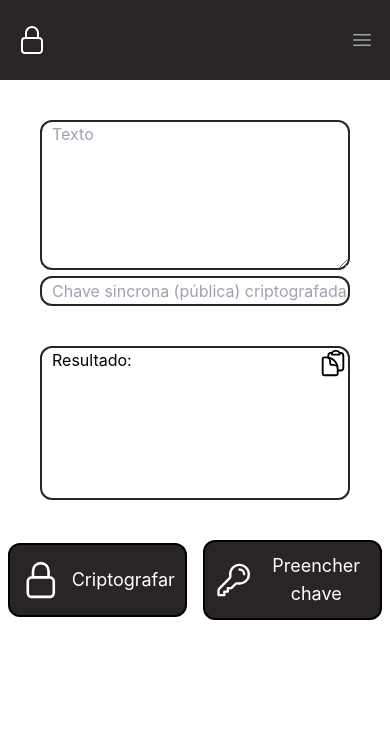
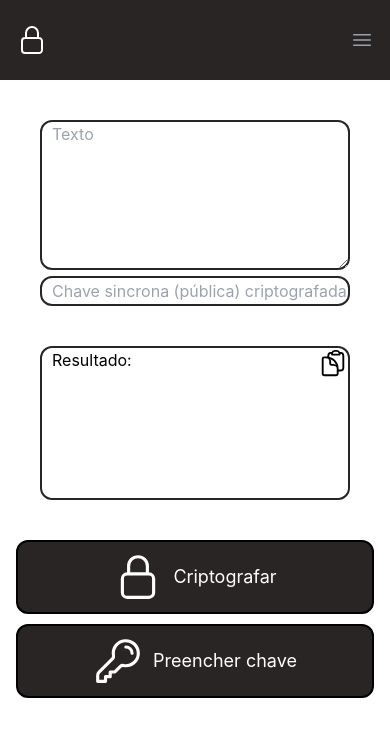
Before and after one commit to PedroLuisBrilhadori/application-RSAcryptography, a Next.js app: page /encrypt in a window 390 px wide. Shown: the top 736 px of the page. Built offline with nearby package versions, Linux system fonts and the light colour scheme.

Commit message:
fix: correct margin bottom button and add design responsive to encrypt

```diff
--- a/src/pages/decrypt.tsx
+++ b/src/pages/decrypt.tsx
@@ -74,7 +74,7 @@ export default function Decrypt() {
       </div>
 
       <div className="flex flex-wrap md:flex-row md:flex-nowrap">
-        <div className="items-center w-full flex place-content-center">
+        <div className="items-center w-full flex place-content-center mb-[10px]">
           <button
             onClick={getData}
             className={`p-[10px] w-11/12 bg-stone-800 rounded-xl text-white text-lg border-black border-2 flex items-center place-content-center hover:bg-white hover:text-black"`}
@@ -84,7 +84,7 @@ export default function Decrypt() {
           </button>
         </div>
 
-        <div className="items-center w-full flex place-content-center">
+        <div className="items-center w-full flex place-content-center mb-[10px]">
           <button
             onClick={getKey}
             className={`p-[10px] w-11/12 bg-stone-800 rounded-xl text-white text-lg border-black border-2 flex items-center place-content-center hover:bg-white hover:text-black"`}
--- a/src/pages/encrypt.tsx
+++ b/src/pages/encrypt.tsx
@@ -73,8 +73,8 @@ export default function Encrypt() {
         />
       </div>
 
-      <div className="items-center w-full flex place-content-center">
-        <div className="items-center w-full flex place-content-center">
+      <div className="flex flex-wrap md:flex-row md:flex-nowrap">
+        <div className="items-center w-full flex place-content-center mb-[10px]">
           <button
             onClick={getData}
             className={`p-[10px] w-11/12 bg-stone-800 rounded-xl text-white text-lg border-black border-2 flex items-center place-content-center hover:bg-white hover:text-black"`}
@@ -84,7 +84,7 @@ export default function Encrypt() {
           </button>
         </div>
 
-        <div className="items-center w-full flex place-content-center">
+        <div className="items-center w-full flex place-content-center mb-[10px]">
           <button
             onClick={getKey}
             className={`p-[10px] w-11/12 bg-stone-800 rounded-xl text-white text-lg border-black border-2 flex items-center place-content-center hover:bg-white hover:text-black"`}
--- a/src/pages/generate_keys.tsx
+++ b/src/pages/generate_keys.tsx
@@ -62,7 +62,7 @@ export default function GenerateKeys() {
         />
       </div>
 
-      <div className="items-center w-full flex place-content-center">
+      <div className="items-center w-full flex place-content-center mb-[10px]">
         <button
           onClick={getData}
           type="submit"
```
